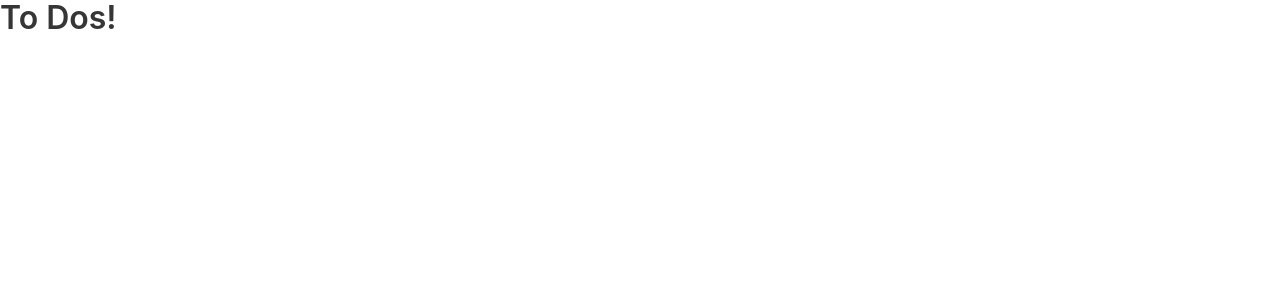
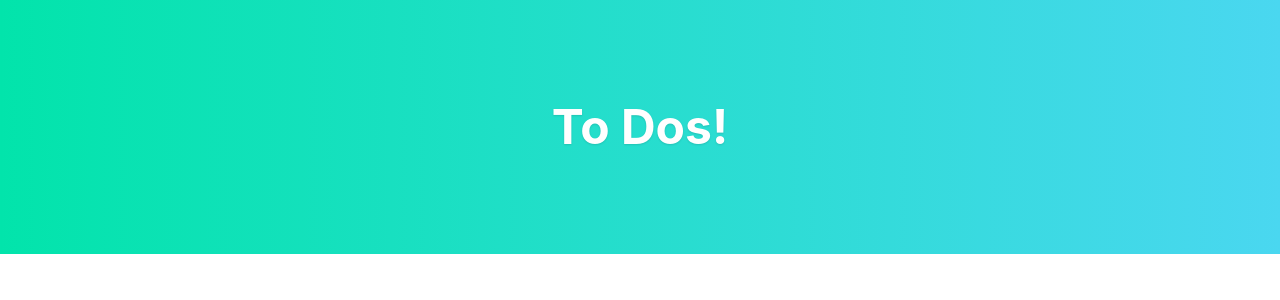
Before and after one commit to redlerKayleigh/angular-notes-app, an Angular app in the folder notes-app/: page / in a window 1280 px wide. Shown: the top 300 px of the page. Built offline with nearby package versions, Linux system fonts and the light colour scheme.

Commit message:
Styles Heading

```diff
--- a/notes-app/src/app/todos/todos.component.html
+++ b/notes-app/src/app/todos/todos.component.html
@@ -1,3 +1,3 @@
 <section class="heading-section">
-    <h1 class="title">To Dos!</h1>
+    <h1 class="title is-1 has-text-centered">To Dos!</h1>
 </section>
--- a/notes-app/src/app/todos/todos.component.scss
+++ b/notes-app/src/app/todos/todos.component.scss
@@ -0,0 +1,10 @@
+.heading-section {
+    background: linear-gradient(to right, rgb(2, 228, 171), rgb(74, 215, 240));
+    padding: 100px;
+
+     h1.title {
+        color: white;
+        font-weight: bold;
+        text-shadow: 0px 1px 2px rgba(black, 0.12);
+     }
+}
```
